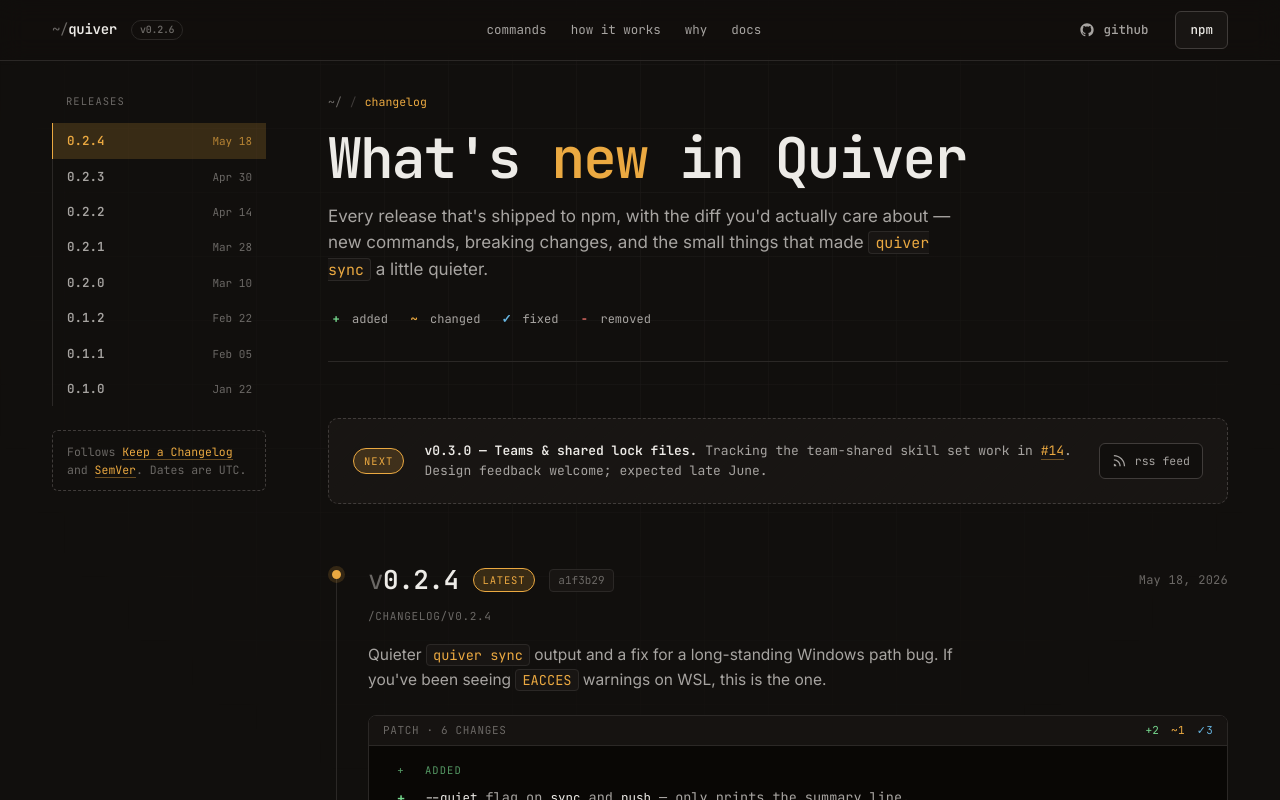
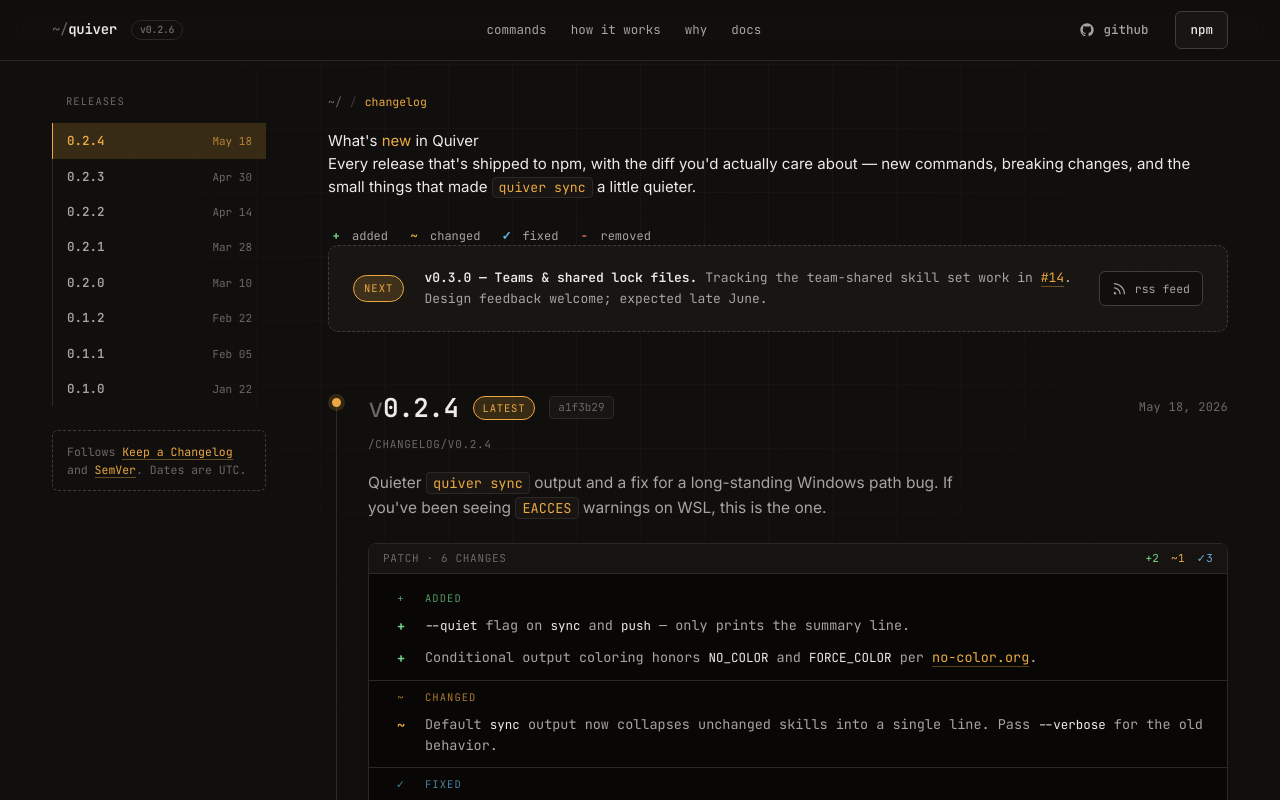
Before and after one commit to nublson/quiver, a Next.js app in the folder apps/web/: page /changelog in a window 1280 px wide. Shown: the top 800 px of the page. Built offline with nearby package versions, Linux system fonts and the light colour scheme.

Commit message:
refactor(web): simplify changelog page header styles
Replaces inline styles in the changelog page header with a CSS class for better maintainability. Updates the header and paragraph elements to use default styles, enhancing readability and consistency across the application.

```diff
--- a/apps/web/src/app/changelog/page.tsx
+++ b/apps/web/src/app/changelog/page.tsx
@@ -40,38 +40,15 @@
 
       <main style={{ minWidth: 0 }}>
         {/* ── Header ── */}
-        <header
-          style={{
-            borderBottom: "1px solid var(--line)",
-            paddingBottom: 32,
-            marginBottom: 56,
-          }}
-        >
+        <header className="docs-header">
           <PageBreadcrumb label="changelog" />
 
-          <h1
-            style={{
-              fontFamily: "var(--font-jetbrains-mono)",
-              fontSize: "clamp(36px, 4.4vw, 56px)",
-              fontWeight: 600,
-              letterSpacing: "-0.03em",
-              lineHeight: 1.04,
-              color: "var(--fg)",
-              marginBottom: 16,
-            }}
-          >
+          <h1>
             What&apos;s <span style={{ color: "var(--accent)" }}>new</span> in
             Quiver
           </h1>
 
-          <p
-            style={{
-              fontSize: 17,
-              lineHeight: 1.55,
-              color: "var(--fg-mute)",
-              maxWidth: "60ch",
-            }}
-          >
+          <p>
             Every release that&apos;s shipped to npm, with the diff you&apos;d
             actually care about — new commands, breaking changes, and the small
             things that made <code style={entryCodeStyle}>quiver sync</code> a
```
